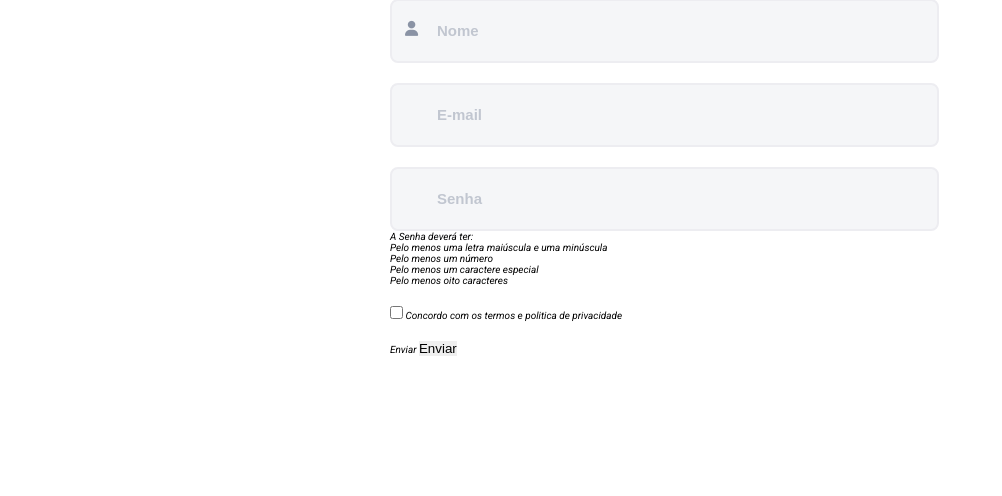
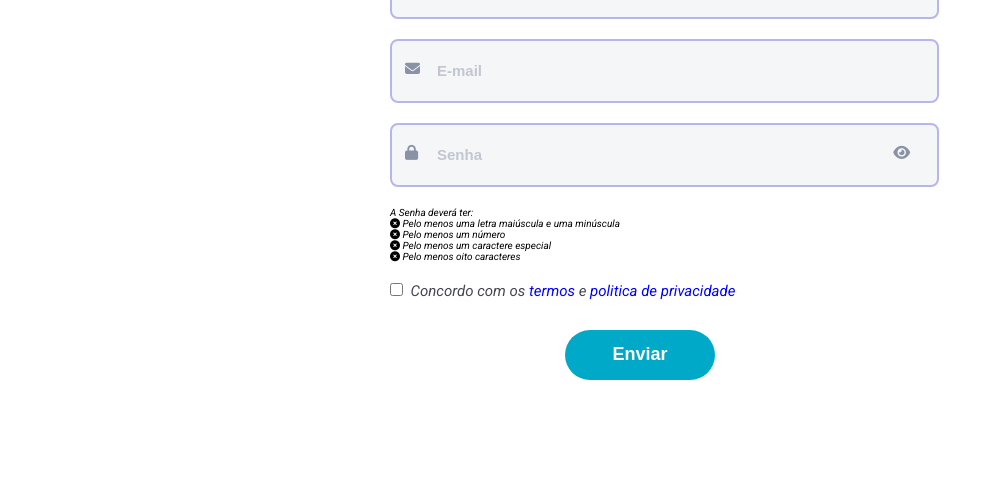
Before and after one commit to WangleyQuinhones/Formulario_de_cadastro_com_validacao, a plain HTML site: page index.html in a window 1280 px wide. Shown: the part 304-800 px from the top of the page, without its empty margins (0-1002 px from the left). Drawn offline with Linux system fonts and the light colour scheme.

Commit message:
CSS finalizado

```diff
--- a/Assets/Css/style.css
+++ b/Assets/Css/style.css
@@ -87,18 +87,29 @@ ul {
 
 }
 
+.form__group--center {
+    text-align: center;
+
+}
+
 
 .form__input-text {
     height: 6rem;
     width: 100%;
     background-color:  #F5F6F8;
-    border: .2rem solid #EDEDF1;
+    border: .2rem solid #b6b6ec;
     border-radius: .8rem;
     outline: none;
     position: relative;
     padding-left: 4.5rem;
     font-size: 1.5rem;
 
+
+}
+
+
+.form__input-text.error {
+    color: red;
 
 }
 
@@ -126,3 +137,92 @@ ul {
     top: 2.2rem;
 
 }
+
+
+.form__input-icon.fa-eye {
+    left: auto;
+    right: -2rem ;
+
+}
+
+
+.form__input-checkbox {
+    margin-right: .5rem;
+    cursor: pointer;
+
+}
+
+
+.form__label {
+    font-size: 1.5rem;
+    color:  #454653;
+
+}
+
+
+.form__button-submit {
+    background-color: #00A9C8;
+    border-radius: 2.5rem;
+    color: #fff;
+    cursor: pointer;
+    font-weight: bold;
+    font-size: 1.8rem;
+    height: 5rem;
+    margin-top: 1rem;
+    width: 15rem;
+
+}
+
+.form__message-error {
+    color: red;
+    font-size: 1.2rem;
+    margin-top: .5rem;
+    font-weight: bold;
+    display: none;
+
+
+}
+
+
+.form__link {
+    color: blue;
+}
+
+.requirements {
+    border-bottom: 1px solid #D9D9D9;
+    padding-bottom: 1rem;
+
+}
+
+.requeriments__progress-bar{
+    height: .5rem;
+    background-color: aqua;
+    width: 0;
+    border-radius: .5rem;
+    margin-bottom: 1.5rem;
+
+
+}
+
+
+.requirements__item .checked {
+    color: green;
+    font-weight: bold;
+
+}
+
+.requeriments__Description
+.requeriments__item {
+    color:  #9EA4AC;
+    font-size: 1.4rem;
+    margin-bottom: 1.5rem;
+
+}
+
+.requeriments__item .fas::before {
+    content: "\f057"
+}
+
+.requirements__item .checked .fas::before {
+    content:"\f058";
+}
--- a/index.html
+++ b/index.html
@@ -18,26 +18,35 @@
         <form class="form">
             <div class="form__group">
                 <label class="form__label hide" for="inputName">Nome</label>
-                <input type="text" name="name" class="form__input-text" id="inputName" placeholder="Nome"/>
+                <input type="text" name="name" class="form__input-text" id="inputName" placeholder="Nome" required data-input/>
                 <i class="form__input-icon fas fa-user"></i>
+                <span class="form__message-error" data-error-message></span>
             </div>
-            <div class="form__group"></div>
-                <label class="form__label hide" for="inputemail">E-mail</label>
-                <input type="email" name="email" class="form__input-text" id="inputemail" placeholder="E-mail"/>
+            <div class="form__group">
+                <label class="form__label hide" for="inputEmail">E-mail</label>
+                <input type="email" name="email" class="form__input-text" id="inputEmail" placeholder="E-mail" required data-input />
                 <i class="form__input-icon fas fa-envelope"></i>
+                <span class="form__message-error" data-error-message></span>
+            </div>
             <div class="form__group">
+                <label class="form__label hide" for="inputPassword">Senha</label>
+                <input type="password" name="password" class="form__input-text" id="inputPassword" placeholder="Senha" required data-input />
+                <i class="form__input-icon fas fa-lock"></i>
+                <i class="form__input-icon fas fa-eye" data-password-eye></i>
+                <span class="form__message-error" data-error-message></span>
 
-            </div>
-                <label class="form__label hide" for="inputpassword">Senha</label>
-                <input type="password" name="password" class="form__input-text" id="inputpassword" placeholder="Senha"/>
-                <i class="form__input-icon fas fa-lock"></i>
                 <div class="requeriments">
+                    <div class="requeriments__progress-bar"></div>
                     <div class="requeriments__Description">A Senha deverá ter:</div>
                     <ul class="requeriments__list">
-                        <li class="requeriments__item">Pelo menos uma letra maiúscula e uma minúscula </li>
-                        <li class="requeriments__item">Pelo menos um número</li>
-                        <li class="requeriments__item">Pelo menos um caractere especial</li>
-                        <li class="requeriments__item">Pelo menos oito caracteres</li>
+                        <li class="requeriments__item"><i class="fas"></i>
+                            Pelo menos uma letra maiúscula e uma minúscula </li>
+                        <li class="requeriments__item"><i class="fas"></i>
+                            Pelo menos um número</li>
+                        <li class="requeriments__item"><i class="fas"></i>
+                            Pelo menos um caractere especial</li>
+                        <li class="requeriments__item"><i class="fas"></i>
+                            Pelo menos oito caracteres</li>
                     </ul>
                 </div>
 
@@ -45,14 +54,15 @@
 
             </div>
                 <input type="checkbox" name="terms" class="form__input-checkbox" id="inputTerms"/>
-                <label class="form__label" for="inputTerms">Concordo com os termos e politica de privacidade</label>
-            <div class="form__group">
+                <label class="form__label" for="inputTerms">Concordo com os <a class="form__link" href="/">
+                     termos</a> e <a class="form__link" href="/">politica de privacidade</a></label>
+                     <span class="form__message-error" data-error-message></span>
+
 
             </div>
 
-            <div>
-                <label class="form__label">Enviar</label>
-                <button class="form__button-submit" type="submitb">Enviar</button>
+            <div class="form__group form__group--center">
+                    <button class="form__button-submit" type="submit">Enviar</button>
             </div>
 
         </form>
@@ -60,6 +70,6 @@
 
 
     </div>
-
+    <script src="/Assets/Js/form-validation.js"></script>
 </body>
 </html>
```
Also changed, not shown: Assets/Js/form-validation.js (added).
